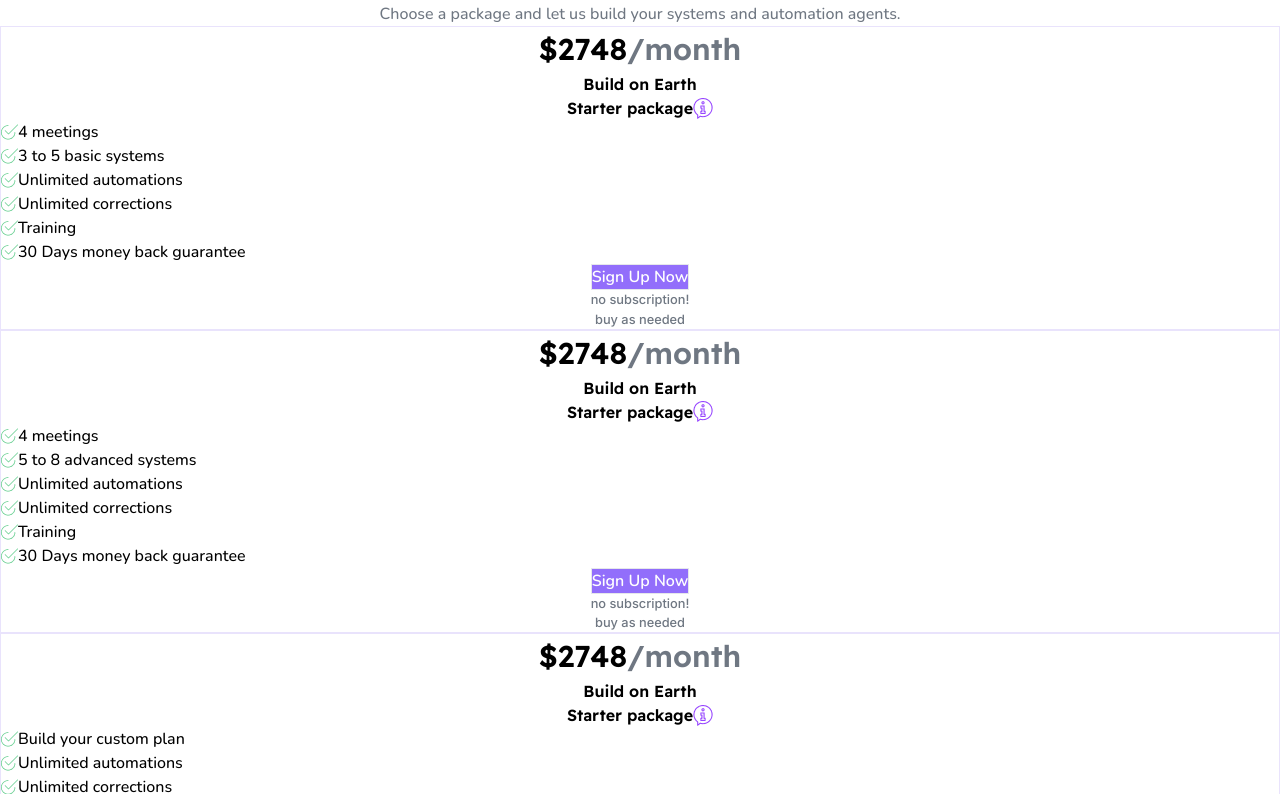
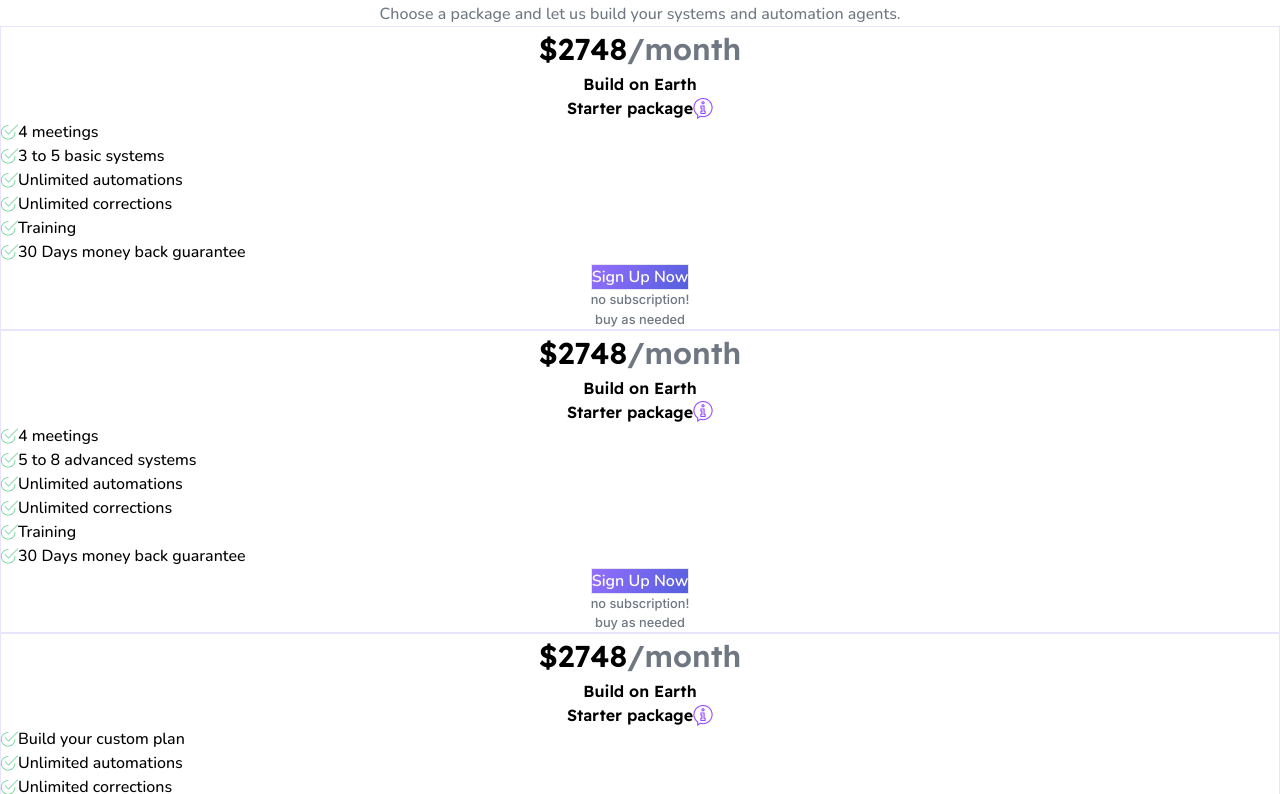
Before and after one commit to dev-SazzadHossain/pure_sol, a Next.js app: page / in a window 1280 px wide. Shown: the part 2205-2999 px from the top of the page. Built offline with nearby package versions, Linux system fonts and the light colour scheme.

Commit message:
fixed_issue_pricing_section

```diff
--- a/src/Components/Menu/SingleMenu/SingleMenu.js
+++ b/src/Components/Menu/SingleMenu/SingleMenu.js
@@ -1,5 +1,6 @@
 import { nunito, readexPro } from "@/utils/Font";
 import Image from "next/image";
+import Link from "next/link";
 import React from "react";
 
 const SingleMenu = ({ menu }) => {
@@ -10,11 +11,12 @@ const SingleMenu = ({ menu }) => {
         <figure className={`w-[30px] h-[30px]`}>
           <Image src={img && img} alt="logo" />
         </figure>
-        <h2
+        <Link
+          href="#"
           className={`text-[22px] font-semibold ${readexPro.className}  text-[#333333]`}
         >
           {title}
-        </h2>
+        </Link>
       </div>
       <p
         className={`text-[16px] font-medium text-[#6F7782] ${nunito.className} text-start leading-[24px] pt-[16px]`}
--- a/src/Components/Pricing/PricingCard/PricingCard.js
+++ b/src/Components/Pricing/PricingCard/PricingCard.js
@@ -111,11 +111,9 @@ const PricingCard = ({ item }) => {
           <button
             className={`px-[36px] py-[12px] ${
               item?.id == 3
-                ? "border-[#333333] border-[1px] shadow-[0_4px_6px_-1px_rgba(117,77,233,0.15),_0_2px_4px_-2px_rgba(117,77,233,0.15)]"
-                : "backgroundColor text-white"
-            } rounded-[16px] border-[1px] border-[#4A326F] text-[16px] font-semibold  ${
-              nunito.className
-            } `}
+                ? "border-[#333333] border-[1px] shadow-[0_4px_6px_-1px_rgba(117,77,233,0.15),_0_2px_4px_-2px_rgba(117,77,233,0.15)] font-semibold text-[15px] "
+                : "button_bg text-white border-[1px] border-[#4A326F]"
+            } rounded-[16px]  text-[16px] font-semibold  ${nunito.className} `}
           >
             {item?.buttonText}
           </button>
--- a/src/app/globals.css
+++ b/src/app/globals.css
@@ -64,3 +64,12 @@ li {
   background-clip: text;
   color: transparent;
 }
+
+.button_bg {
+  background: linear-gradient(
+    119.19deg,
+    #926efb 1.65%,
+    #465bd7 126.29%,
+    #4a56ab 126.29%
+  );
+}
```
